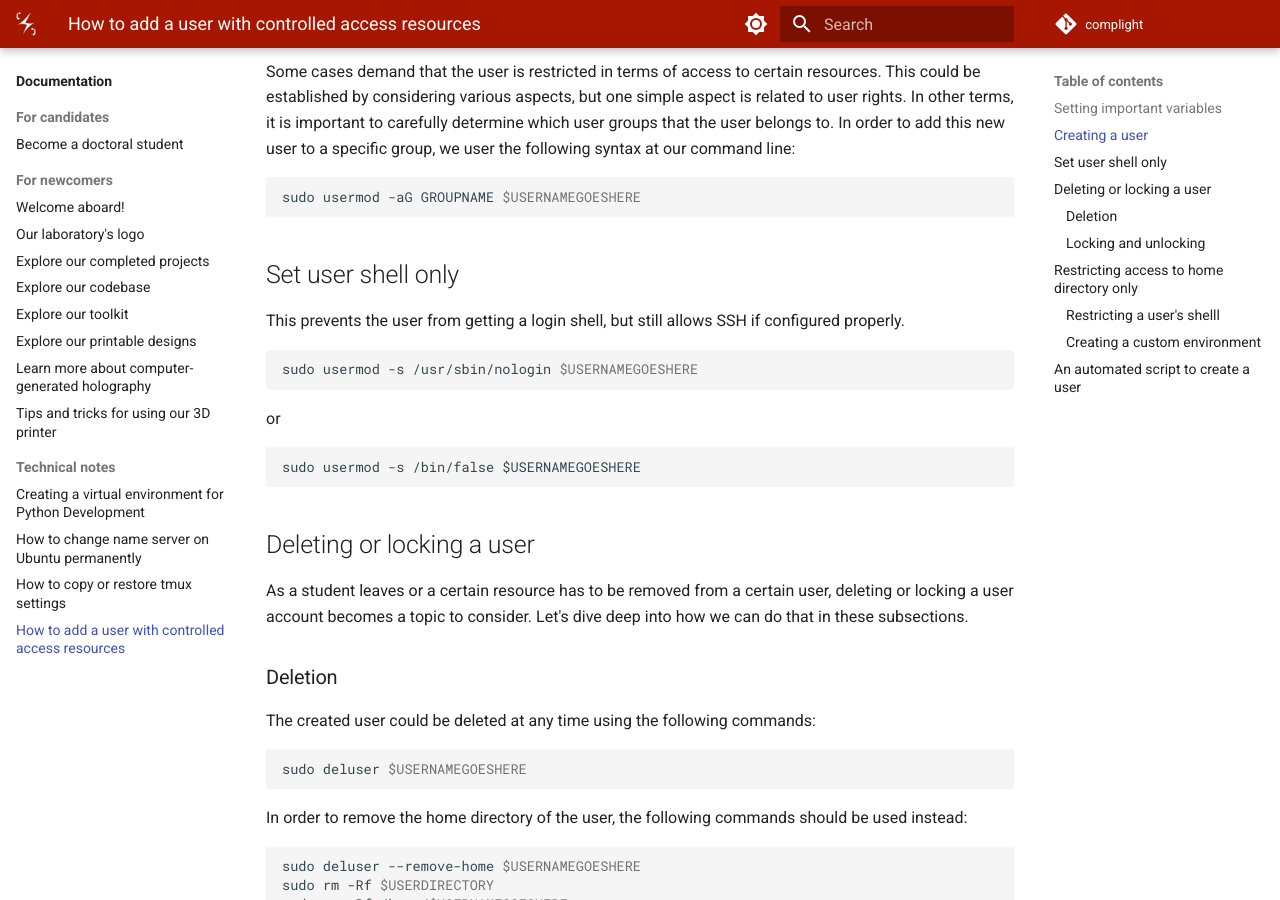
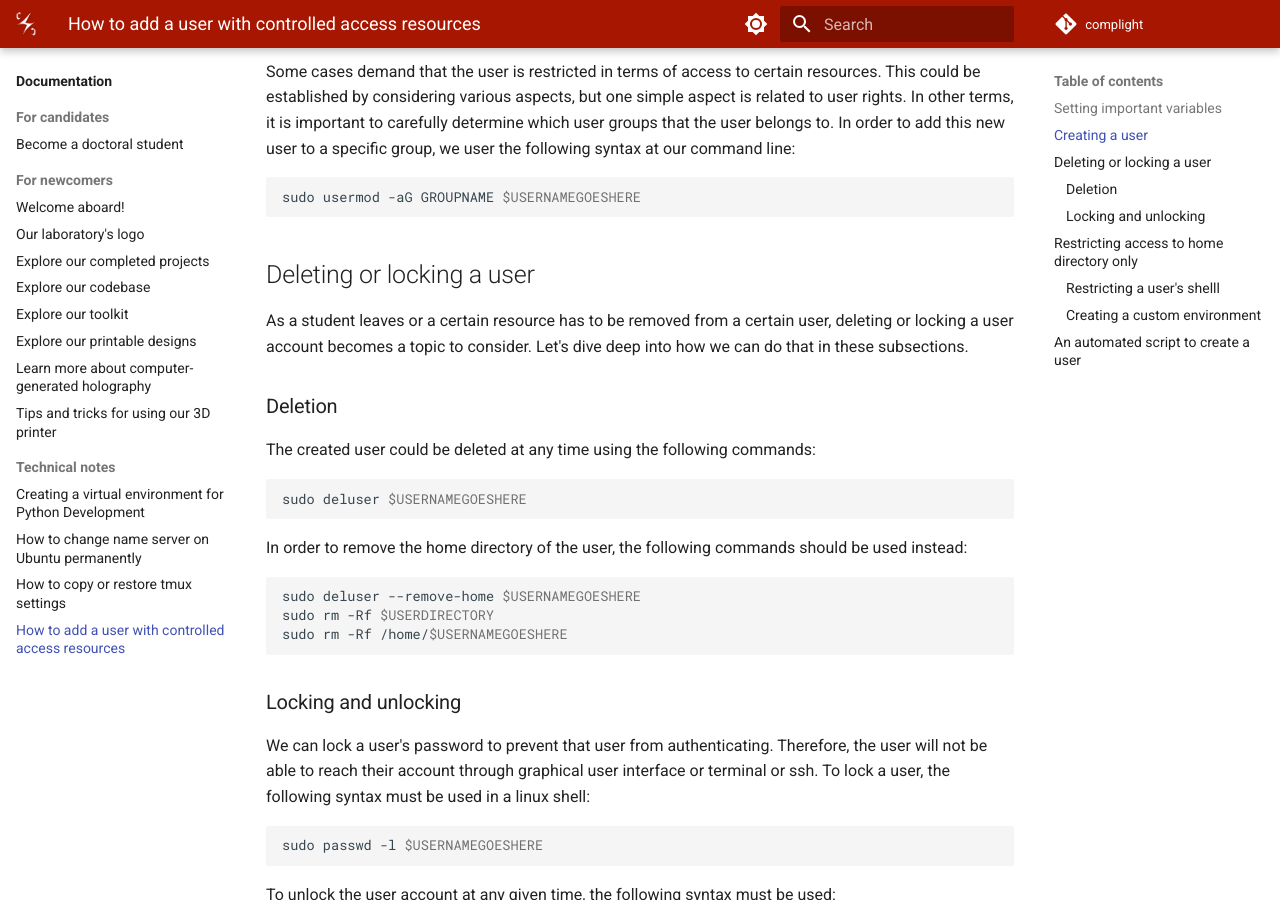
Before and after one commit to complight/complight.github.io, an MkDocs documentation site: the page built from docs/documentation/computing/how_to_add_a_user_with_controlled_access_to_resources.md, in a window 1280 px wide and 900 px high, scrolled down 997 px. Built offline with MkDocs 1.6.1 and Material for MkDocs 9.7.7, drawn with Linux system fonts in a browser that asks for light colours; some of the changed text lies outside the part shown.

Commit message:
Updating documentation.

````diff
--- a/docs/documentation/computing/how_to_add_a_user_with_controlled_access_to_resources.md
+++ b/docs/documentation/computing/how_to_add_a_user_with_controlled_access_to_resources.md
@@ -31,19 +31,6 @@ Some cases demand that the user is restricted in terms of access to certain reso
 
 ```bash
 sudo usermod -aG GROUPNAME $USERNAMEGOESHERE
-```
-
-## Set user shell only
-This prevents the user from getting a login shell, but still allows SSH if configured properly.
-
-```bash
-sudo usermod -s /usr/sbin/nologin $USERNAMEGOESHERE
-```
-
-or
-
-```
-sudo usermod -s /bin/false $USERNAMEGOESHERE
 ```
 
 ## Deleting or locking a user
@@ -206,9 +193,6 @@ sudo ln -s $SYMDIRECTORY /home
 SSH_KEY0="ssh-ed25519 YOURKEY0 COMPUTER0"
 SSH_KEY1="ssh-ed25519 YOURKEY1 COMPUTER1"
 
-sudo usermod -s /bin/false $USERNAMEGOESHERE
-sudo usermod -s /usr/sbin/nologin $USERNAMEGOESHERE
-
 
 sudo mkdir -p $USERDIRECTORY/{bin,lib,lib/python3,lib/python3/dist-packages/,lib/x86_64-linux-gnu,lib64,dev,etc,etc/ca-certificates,etc/default,etc/ssl,etc/ssl/certs,usr,usr/bin,usr/lib,usr/lib/locale,usr/lib/openssh,usr/lib/python3.*,usr/lib/x86_64-linux-gnu,usr/local/cuda-12.8/targets/x86_64-linux/lib/stubs/,usr/lib/x86_64-linux-gnu/stubs,usr/share/terminfo/x/,usr/share/ca-certificates,usr/sbin,tmp,sys,run,var,var/run}
 sudo mkdir -p $USERDIRECTORY/home
````
